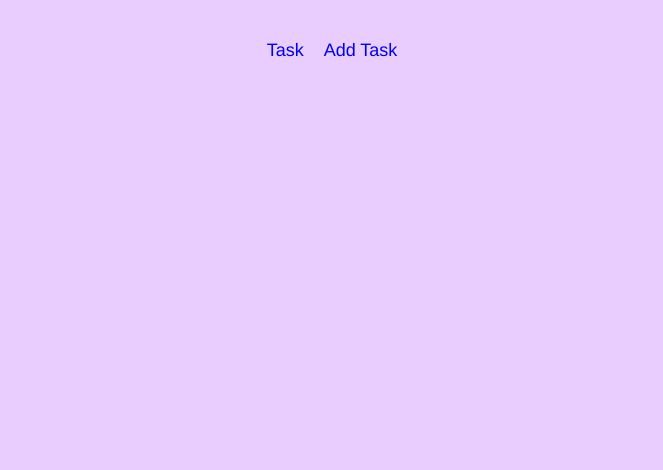
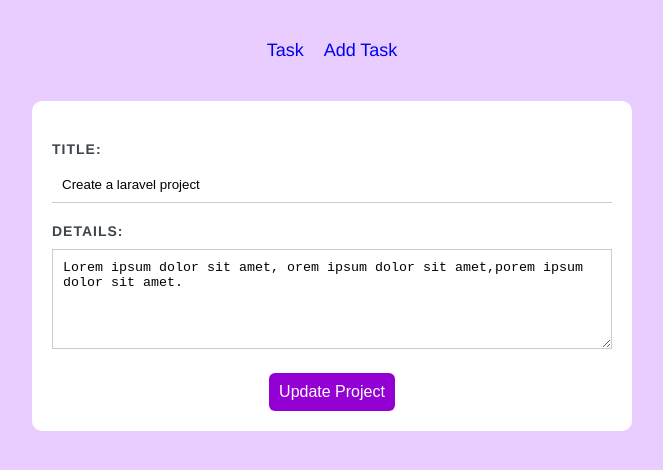
Before and after one commit to vermataruna/vue-task-planner, a Vue app: page /tasks/1 in a window 1280 px wide. Before the commit this address had no page. Shown: the top 470 px of the page, without its empty margins (308-971 px from the left). Built offline with nearby package versions, Linux system fonts and the light colour scheme; data requests are answered from the project's data file.

Commit message:
edit a task

```diff
--- a/src/components/SingleTask.vue
+++ b/src/components/SingleTask.vue
@@ -3,7 +3,9 @@
       <div class="actions">
           <h3 @click="showDetails = !showDetails">{{task.title}}</h3>
           <div class="icon">
+            <router-link :to="{name: 'editTask', params: {id: task.id}}">
               <span class="material-icons">edit</span>
+            </router-link>
               <span class="material-icons" @click="deleteTask">delete</span>
               <span class="material-icons tick" @click="completeTask">done</span>
           </div>
--- a/src/router/index.js
+++ b/src/router/index.js
@@ -1,6 +1,7 @@
 import { createRouter, createWebHistory } from 'vue-router'
 import HomeView from '../views/HomeView.vue'
 import AddTask from "@/views/AddTask";
+import EditTask from "@/views/EditTask";
 
 const routes = [
   {
@@ -12,6 +13,12 @@ const routes = [
     path: '/addTask',
     name: 'addTask',
     component: AddTask
+  },
+  {
+    path: '/tasks/:id',
+    name: 'editTask',
+    component: EditTask,
+    props: true
   }
 ]
 
--- /dev/null
+++ b/src/views/EditTask.vue
@@ -0,0 +1,41 @@
+<template>
+  <form @submit.prevent="handleSubmit">
+    <label>Title:</label>
+    <input type="text" v-model="title" required>
+    <label>Details:</label>
+    <textarea v-model="details"></textarea>
+    <button>Update Project</button>
+  </form>
+</template>
+
+<script>
+  export default {
+    data() {
+      return {
+        title: '',
+        details: '',
+        url: 'http://localhost:3000/tasks/' + this.id
+      }
+    },
+    props: ['id'],
+    mounted() {
+      fetch(this.url)
+          .then(res => res.json())
+          .then(data => {
+            this.title = data.title
+            this.details = data.details
+          })
+    },
+    methods: {
+      handleSubmit() {
+        fetch(this.url,{
+          method: 'PATCH',
+          headers: {'Content-Type': 'application/json'},
+          body: JSON.stringify({title: this.title, details: this.details})
+        }).then(()=>{
+          this.$router.push('/')
+        }).catch((error) => console.log(error))
+      }
+    }
+  }
+</script>
```
